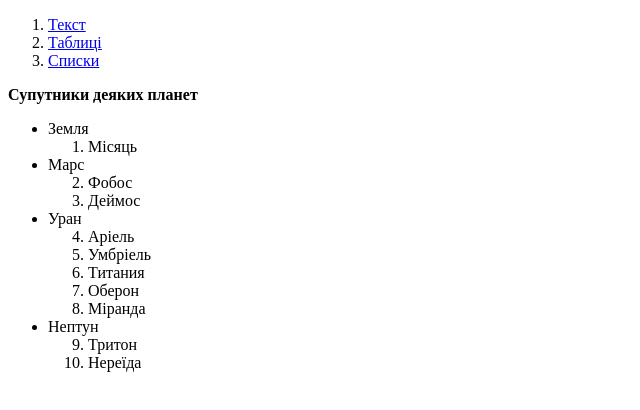
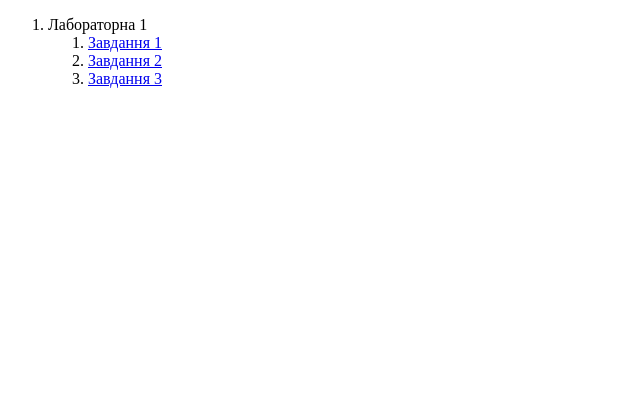
Before and after one commit to st4685416/web, a plain HTML site: page index.html in a window 1280 px wide. Shown: the whole page, without its empty margins (0-640 px from the left). Drawn offline with Linux system fonts and the light colour scheme.

Commit message:
new index

```diff
--- a/index.html
+++ b/index.html
@@ -2,44 +2,17 @@
 <html lang="uk">
 	<head>
 		<meta charset="UTF-8">
-		<title>lab1_task3</title>
+		<title>Лабораторні WEB</title>
 	</head>
 	<body>
 		<ol>
-			<li><a href="lab1_task1.html">Текст</a></li>
-			<li><a href="lab1_task2.html">Таблиці</a></li>
-			<li><a href="lab1_task3.html">Списки</a></li>
+		<li>Лабораторна 1
+		<ol>
+			<li><a href="lab1_task1.html">Завдання 1</a></li>
+			<li><a href="lab1_task2.html">Завдання 2</a></li>
+			<li><a href="lab1_task3.html">Завдання 3</a></li>
 		</ol>
-		<p>
-			<strong>Супутники деяких планет</strong>
-		</p>
-		<ol style="list-style-type: disc;">
-			<li>Земля
-				<ol start="1">
-					<li>Місяць</li>
-				</ol>
-			</li>
-			<li>Марс
-				<ol start="2">
-					<li>Фобос</li>
-					<li>Деймос</li>
-				</ol>
-			</li>
-			<li>Уран
-				<ol start="4">
-					<li>Аріель</li>
-					<li>Умбріель</li>
-					<li>Титания</li>
-					<li>Оберон</li>
-					<li>Міранда</li>
-				</ol>
-			</li>
-			<li>Нептун
-				<ol start="9">
-					<li>Тритон</li>
-					<li>Нереїда</li>
-				</ol>
-			</li>
+		</li>
 		</ol>
 	</body>
 </html>
```
